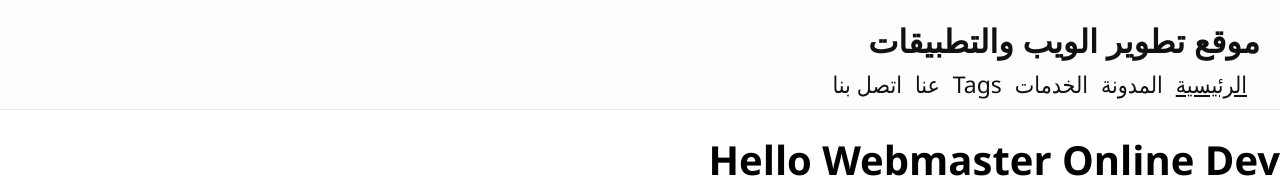
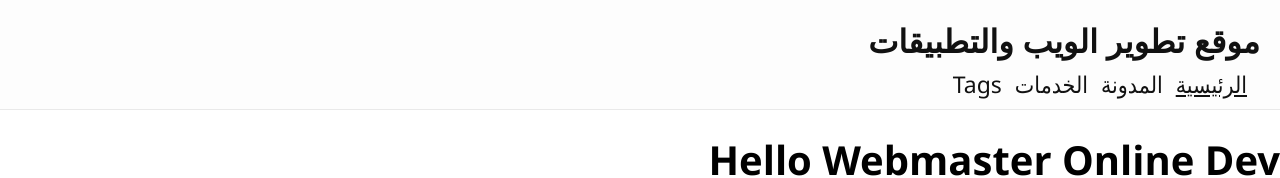
Before and after one commit to mohammedrezq/WODArabic, a Gatsby site: page / in a window 1280 px wide. Shown: the top 178 px of the page. Built offline with nearby package versions, Linux system fonts and the light colour scheme; Gatsby itself is replaced by a stand-in of ours.

Commit message:
remove links from nav

```diff
--- a/src/components/Nav.js
+++ b/src/components/Nav.js
@@ -35,12 +35,6 @@ const Nav = () => {
           <li>
             <Link activeClassName={NavStyles.active} to="/tags">Tags</Link>
           </li>
-          <li>
-            <Link  activeClassName={NavStyles.active} to="/about">عنا</Link>
-          </li>
-          <li>
-            <Link  activeClassName={NavStyles.active} to="/contact">اتصل بنا</Link>
-          </li>
         </ul>
       </div>
     </nav>
```
